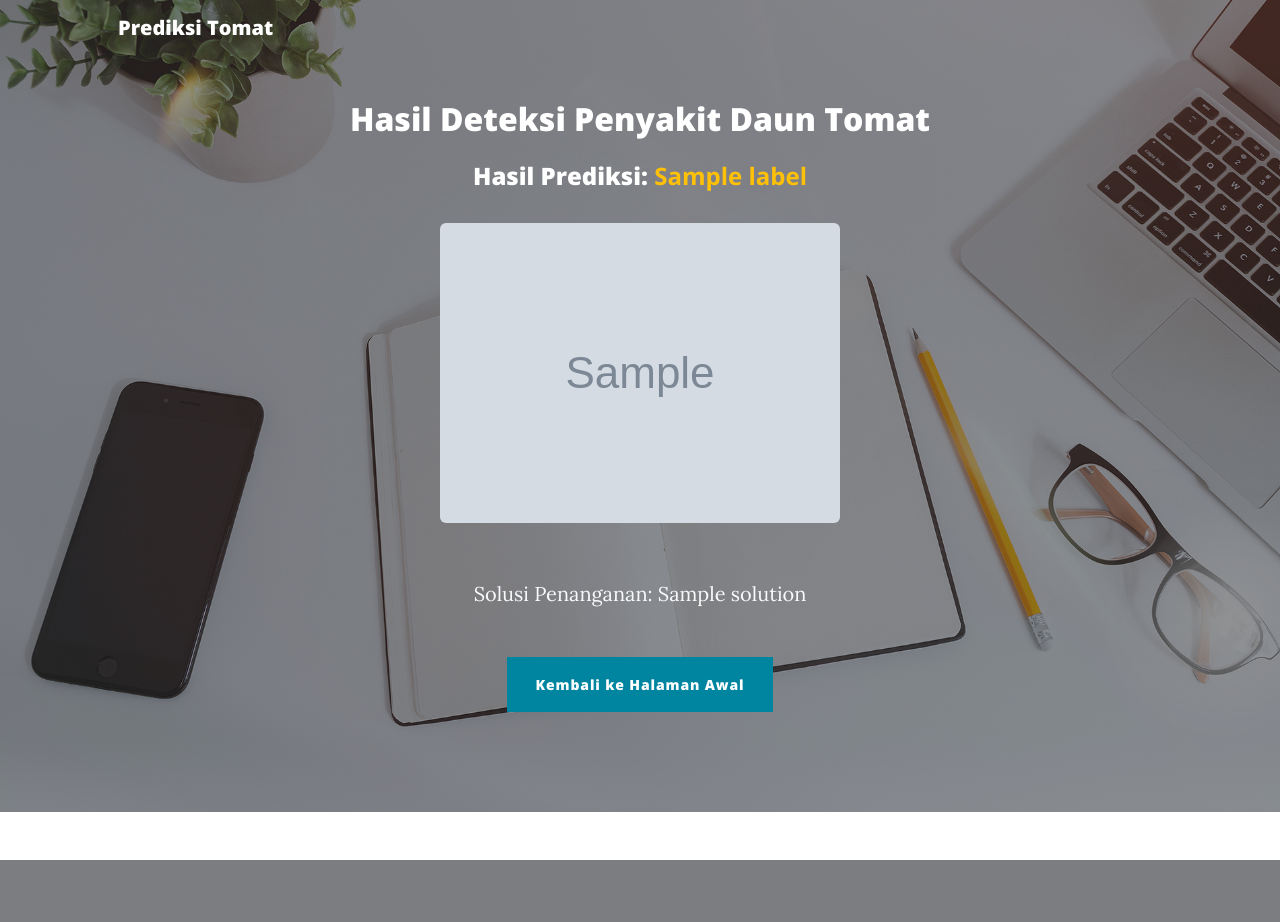
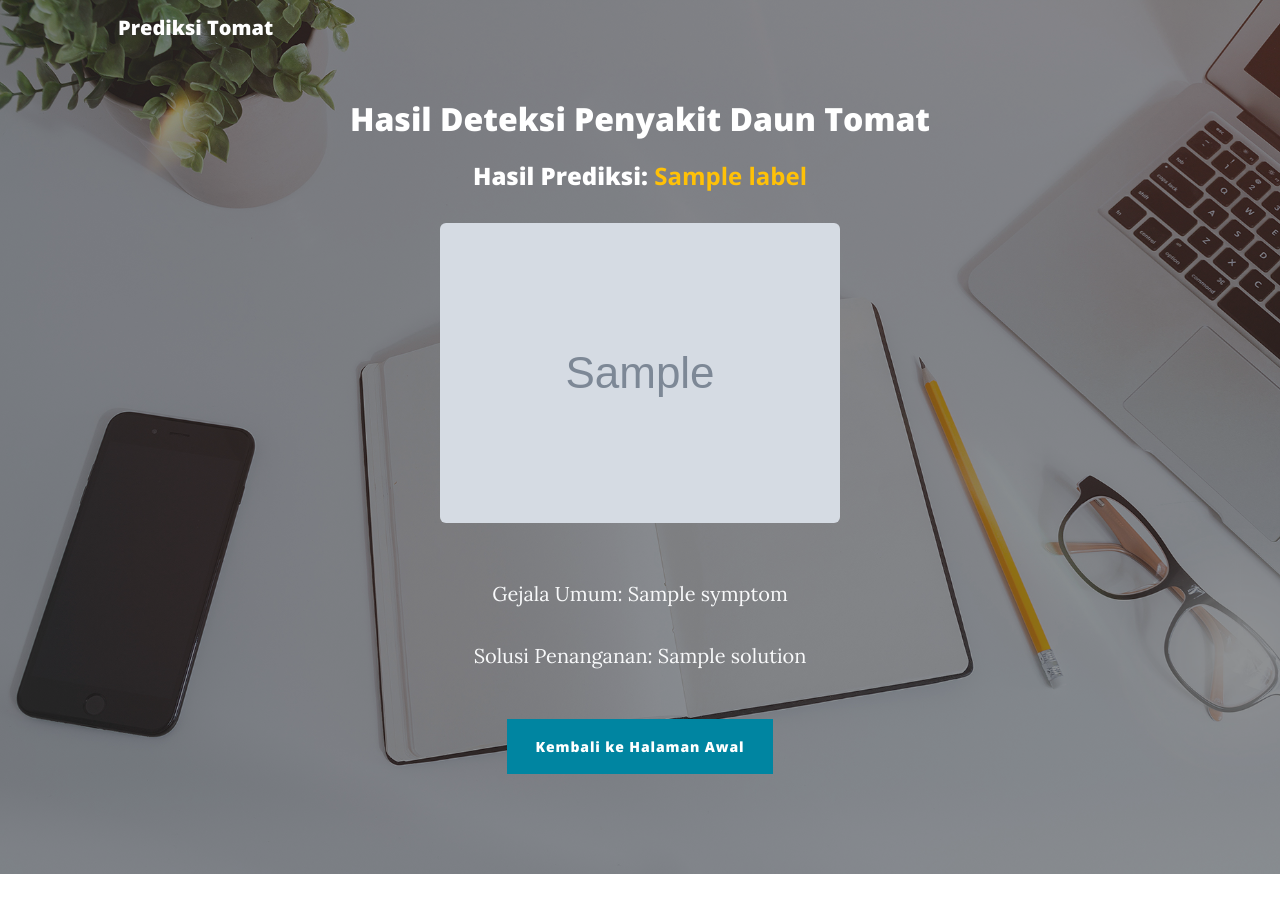
Before and after one commit to Mixiro/Prediksi_daun_tomat, a Flask app: template Projek/templates/result.html in a window 1280 px wide. Before the commit the page ends 860 px from the top, so only its background shows below. Run offline with Flask 3, Linux system fonts and the light colour scheme; the template is opened without the code that fills it: most values are stand-ins (such as "Sample title", 1, 10 or a date in 2020); grey boxes marked "Sample" are stand-in pictures; some libraries are stand-ins or nearby versions.

Commit message:
Update result.html

```diff
--- a/Projek/templates/result.html
+++ b/Projek/templates/result.html
@@ -39,7 +39,9 @@
                         <h2 class="mb-4">Hasil Deteksi Penyakit Daun Tomat</h2>
                         <h4 class="text-white">Hasil Prediksi: <span class="text-warning fw-bold">{{ label }}</span></h4>
                         <img src="{{ image_path }}" class="img-fluid rounded my-4" alt="Gambar Prediksi" style="max-height: 300px;">
+                        <p class="lead text-light"><strong>Gejala Umum:</strong> {{ symptom }}</p>
                         <p class="lead text-light"><strong>Solusi Penanganan:</strong> {{ solution }}</p>
+
                         <a class="btn btn-primary mt-3" href="/">Kembali ke Halaman Awal</a>
                     </div>
                 </div>
@@ -49,7 +51,6 @@
 
     <!-- Bootstrap core JS -->
     <script src="https://cdn.jsdelivr.net/npm/bootstrap@5.2.3/dist/js/bootstrap.bundle.min.js"></script>
-    <!-- Custom JS -->
     <script src="{{ url_for('static', filename='js/scripts.js') }}"></script>
 </body>
 </html>
```
